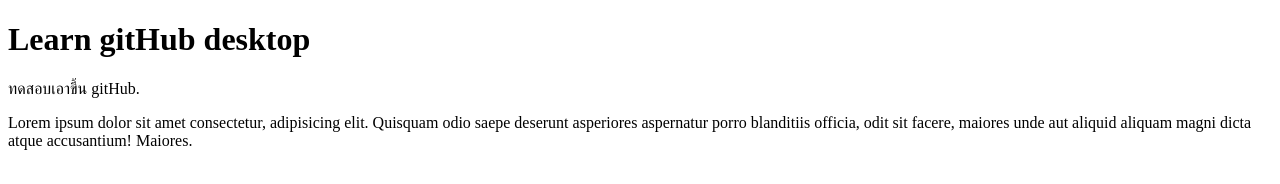
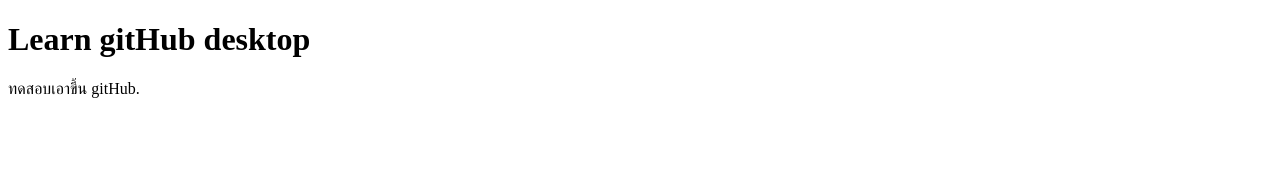
Before and after one commit to iPix4670445/gt-desktop, a plain HTML site: page Index.html in a window 1280 px wide. Drawn offline with Linux system fonts and the light colour scheme.

Commit message:
Revert "add some text"
This reverts commit 9c504440d0a0aa0131c26b9e6a21f86fec3b5a34.

```diff
--- a/Index.html
+++ b/Index.html
@@ -9,7 +9,6 @@
 
     <h1>Learn gitHub desktop</h1>
     <p>ทดสอบเอาขึ้น gitHub.</p>
-    <p>Lorem ipsum dolor sit amet consectetur, adipisicing elit. Quisquam odio saepe deserunt asperiores aspernatur porro blanditiis officia, odit sit facere, maiores unde aut aliquid aliquam magni dicta atque accusantium! Maiores.</p>
 
 </body>
 
```
